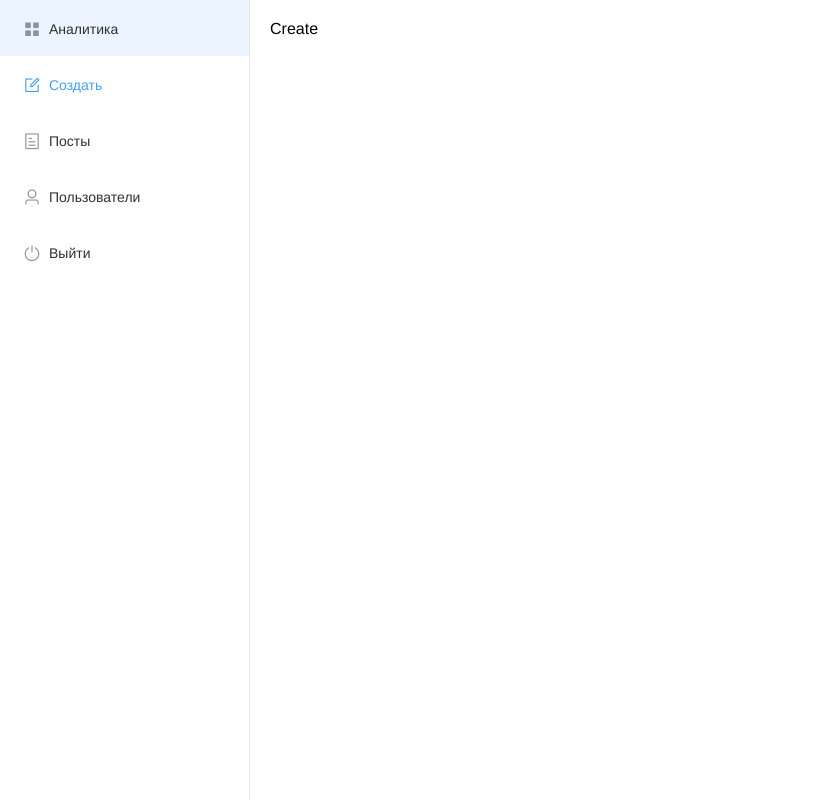
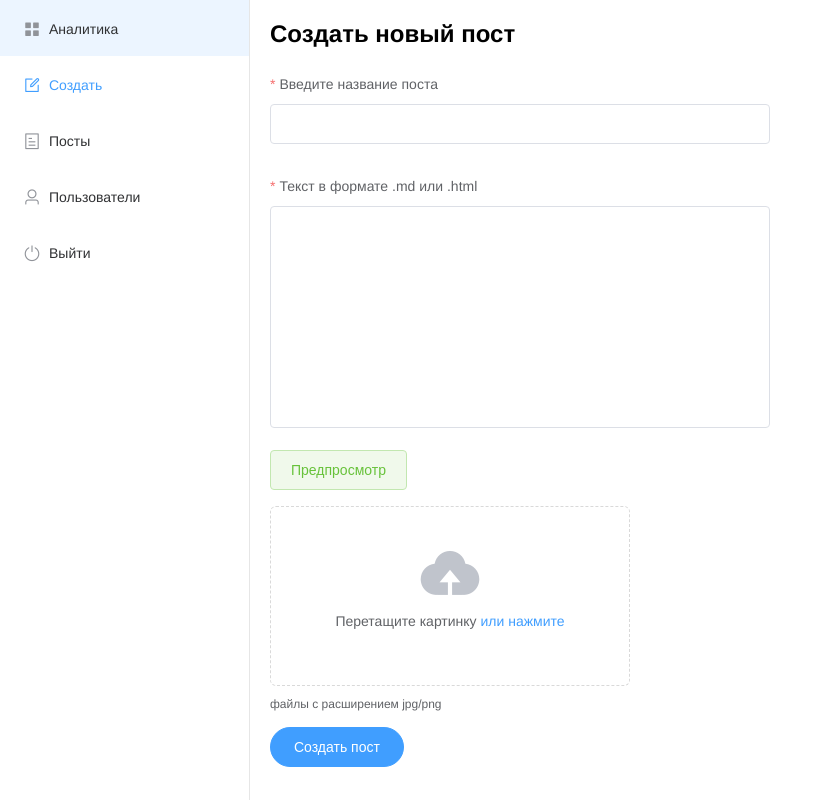
Before and after one commit to Dindro/nuxt-blog, a Nuxt app: page /admin/create in a window 1280 px wide. Shown: the whole page, without its empty margins (0-833 px from the left). Built offline with nearby package versions, Linux system fonts and the light colour scheme; no server answers.

Commit message:
Добавлена страница создания постов

```diff
--- a/pages/admin/create.vue
+++ b/pages/admin/create.vue
@@ -1,10 +1,114 @@
 <template>
-	<div>Create</div>
+  <el-form :model="controls" :rules="rules" ref="form" @submit.native.prevent="onSubmit">
+    <h1 class="mb">Создать новый пост</h1>
+    <el-form-item label="Введите название поста" prop="title">
+      <el-input v-model.trim="controls.title" />
+    </el-form-item>
+
+    <el-form-item label="Текст в формате .md или .html" prop="text">
+      <el-input type="textarea" resize="none" :rows="10" v-model="controls.text" />
+    </el-form-item>
+
+    <el-button class="mb" type="success" plain @click="previewDialog = true">Предпросмотр</el-button>
+
+    <el-dialog title="Предпросмотр" :visible.sync="previewDialog">
+      <!-- Фишка: key для того чтобы маркдаун перерисовывл каждый раз -->
+      <div :key="controls.text">
+        <vue-markdown>{{controls.text}}</vue-markdown>
+      </div>
+    </el-dialog>
+
+    <el-upload
+			ref="upload"
+			class="mb"
+      drag
+      action="https://jsonplaceholder.typicode.com/posts/"
+			:on-change="handleImageChange"
+			:auto-upload="false"
+    >
+      <i class="el-icon-upload"></i>
+      <div class="el-upload__text">
+        Перетащите картинку
+        <em>или нажмите</em>
+      </div>
+      <div class="el-upload__tip" slot="tip">файлы с расширением jpg/png</div>
+    </el-upload>
+
+    <el-form-item>
+      <el-button type="primary" round native-type="submit" :loading="loading">Создать пост</el-button>
+    </el-form-item>
+  </el-form>
 </template>
 
 <script>
 export default {
-	layout: 'admin',
-	middleware: ['admin-auth']
+  layout: "admin",
+  middleware: ["admin-auth"],
+  data() {
+    return {
+			image: null,
+      previewDialog: false,
+      loading: false,
+      controls: {
+        title: "",
+        text: ""
+      },
+      rules: {
+        text: [
+          {
+            required: true,
+            message: "Текст не должен быть пустым",
+            trigger: "blur"
+          }
+        ],
+        title: [
+          {
+            required: true,
+            message: "Название поста не может быть пустым",
+            trigger: "blur"
+          }
+        ]
+      }
+    };
+  },
+  methods: {
+    onSubmit() {
+      this.$refs.form.validate(async valid => {
+        if (valid && this.image) {
+          this.loading = true;
+
+          const formData = {
+            title: this.controls.title,
+						text: this.controls.text,
+						image: this.image
+          };
+
+          try {
+            await this.$store.dispatch("post/create", formData);
+            this.controls.text = "";
+						this.controls.title = "";
+						this.image = null;
+						this.$refs.upload.clearFiles();
+            this.$message.success("Пост создан");
+          } catch (e) {
+          } finally {
+            this.loading = false;
+          }
+        } else {
+					this.$message.warning('Форма не валидна');
+				}
+      });
+		},
+
+		handleImageChange(file, fileList) {
+			this.image = file.raw;
+		}
+  }
+};
+</script>
+
+<style lang="scss" scoped>
+form {
+  width: 500px;
 }
-</script>
+</style>
--- a/pages/admin/post/_id.vue
+++ b/pages/admin/post/_id.vue
@@ -1,17 +1,101 @@
 <template>
-  <div>
-    <el-breadcrumb separator="/">
+  <div class="page-wrap">
+    <el-breadcrumb separator="/" class="mb">
       <el-breadcrumb-item to="/admin/list">Посты</el-breadcrumb-item>
-      <el-breadcrumb-item>
-        {{$route.params.id}}
-      </el-breadcrumb-item>
+      <el-breadcrumb-item>{{post.title}}</el-breadcrumb-item>
     </el-breadcrumb>
+
+    <el-form :model="controls" :rules="rules" ref="form" @submit.native.prevent="onSubmit">
+      <!-- <h2>Войти в панель администратора</h2> -->
+      <el-form-item label="Текст в формате .md или .html" prop="text">
+        <el-input type="textarea" resize="none" :rows="10" v-model.trim="controls.text" />
+      </el-form-item>
+
+      <div class="mb">
+        <small class="mr">
+          <i class="el-icon-time"></i>
+          <span>{{ new Date(post.date).toLocaleString() }}</span>
+        </small>
+
+        <small>
+          <i class="el-icon-view"></i>
+          <span>{{ post.views }}</span>
+        </small>
+      </div>
+
+      <el-form-item>
+        <el-button type="primary" round native-type="submit" :loading="loading">Обновить</el-button>
+      </el-form-item>
+    </el-form>
   </div>
 </template>
 
 <script>
 export default {
   layout: "admin",
-  middleware: ["admin-auth"]
+  middleware: ["admin-auth"],
+  head() {
+    return {
+      title: `Пост | ${this.post.title}`
+    };
+  },
+
+  // Валидация когда id нет и чтобы вышла ошибка 404
+  validate({ params }) {
+    return Boolean(params.id);
+  },
+  async asyncData({ store, params }) {
+    const post = await store.dispatch("post/fetchAdminById", params.id);
+    return { post };
+  },
+  data() {
+    return {
+      loading: false,
+      controls: {
+        text: "",
+      },
+      rules: {
+        text: [
+          {
+            required: true,
+            message: "Текст не должен быть пустым",
+            trigger: "blur"
+          }
+        ]
+      }
+    };
+  },
+  methods: {
+    onSubmit() {
+      this.$refs.form.validate(async valid => {
+        if (valid) {
+          this.loading = true;
+
+          const formData = {
+            text: this.controls.text,
+            id: this.post._id
+          };
+
+          try {
+            await this.$store.dispatch("post/update", formData);
+						this.$message.success("Пост обновлен");
+						this.loading = false;
+          } catch (e) {
+						this.loading = false;
+					}
+        }
+      });
+    }
+  }
 };
 </script>
+
+<style lang="scss" scoped>
+.page-wrap {
+  width: 500px;
+}
+
+.mr {
+  margin-right: 2rem;
+}
+</style>
--- a/plugins/globals.js
+++ b/plugins/globals.js
@@ -1,6 +1,10 @@
 import Vue from 'vue'
+import VueMarkdown from 'vue-markdown'
 import Element from 'element-ui'
 import locale from 'element-ui/lib/locale/lang/ru-RU'
 
 // Установка element-ui
 Vue.use(Element, { locale })
+
+// Устанавливаем компонент глобально
+Vue.component('vue-markdown', VueMarkdown)
--- a/store/post.js
+++ b/store/post.js
@@ -1,18 +1,54 @@
+import { create } from "domain";
+
+const posts = [
+	{ title: 'Post 1', date: new Date(), views: 22, comments: [1, 2], _id: 'id1' },
+	{ title: 'Post 2', date: new Date(), views: 22, comments: [1, 2], _id: 'id2' },
+	{ title: 'Post 3', date: new Date(), views: 22, comments: [1, 2], _id: 'id3' },
+	{ title: 'Post 4', date: new Date(), views: 22, comments: [1, 2], _id: 'id4' },
+	{ title: 'Post 5', date: new Date(), views: 22, comments: [1, 2], _id: 'id5' },
+]
+
 export const actions = {
 	async fetchAdmin({ }) {
 		return await new Promise(resolve => {
 			setTimeout(() => {
-				resolve([
-					{ title: 'Post 1', date: new Date(), views: 22, comments: [1, 2], _id: Math.random() },
-					{ title: 'Post 2', date: new Date(), views: 22, comments: [1, 2], _id: Math.random() },
-					{ title: 'Post 3', date: new Date(), views: 22, comments: [1, 2], _id: Math.random() },
-					{ title: 'Post 4', date: new Date(), views: 22, comments: [1, 2], _id: Math.random() },
-					{ title: 'Post 5', date: new Date(), views: 22, comments: [1, 2], _id: Math.random() },
-				])
+				resolve(posts)
 			}, 1000)
 		})
 	},
+
 	async remove({ }, id) {
 
+	},
+
+	async update({ }, { id, text }) {
+
+	},
+
+	async create({ commit }, { title, text, image }) {
+
+		try {
+			const fd = new FormData()
+			fd.append('title', title)
+			fd.append('text', text)
+			fd.append('image', image, image.name)
+
+			return await new Promise(resolve => {
+				setTimeout(() => {
+					resolve()
+				}, 1000)
+			})
+		} catch (e) {
+			commit('setError', e, { root: true })
+			throw e;
+		}
+	},
+
+	async fetchAdminById({ }, id) {
+		return await new Promise(resolve => {
+			setTimeout(() => {
+				resolve(posts.find(p => p._id === id))
+			}, 1000)
+		})
 	}
 }
```
Also changed, not shown: package.json (+4 -3 lines), 1 other file (tests, documents, lock files or other folders).
